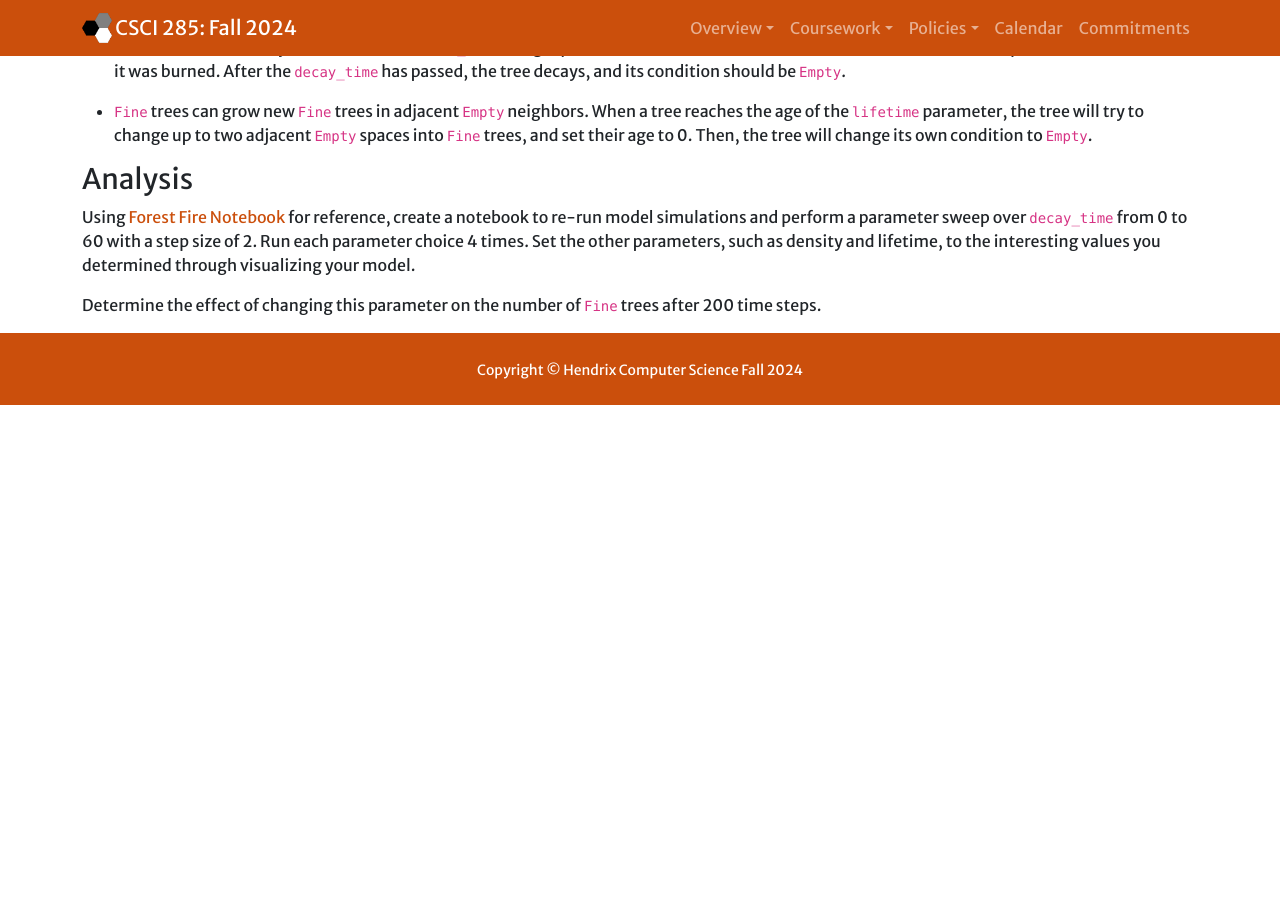
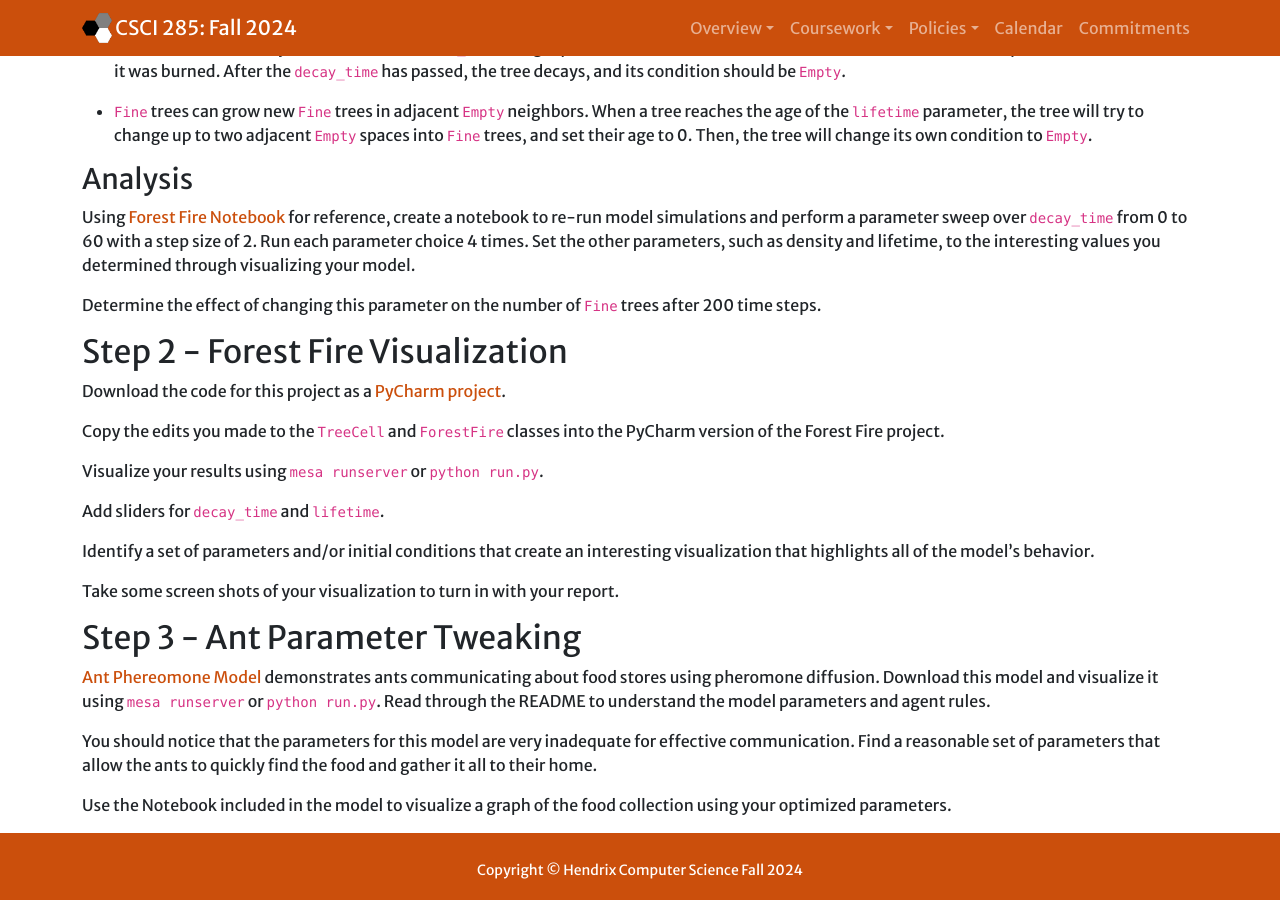
Before and after one commit to Hendrix-CS/csci285, a Jekyll site: the page built from labs/abm.md, in a window 1280 px wide and 900 px high, scrolled down 677 px. Built offline with Jekyll 4.4.1, drawn with Linux system fonts in a browser that asks for light colours; nearby versions of some CDN libraries; our own code applies the rules of GitHub Pages for plain Markdown files; before the commit the page ends 1082 px from its top, so only the background shows below that.

Commit message:
adding more ABM

```diff
--- a/labs/abm.md
+++ b/labs/abm.md
@@ -40,3 +40,26 @@ Now, revise the Tree lifecycle in the step method to incorporate the following:
 Using [Forest Fire Notebook](https://nbviewer.org/github/Hendrix-CS/csci285/blob/master/assets/notebooks/Forest%20Fire%20Model.ipynb) for reference, create a notebook to re-run model simulations and perform a parameter sweep over `decay_time` from 0 to 60 with a step size of 2. Run each parameter choice 4 times. Set the other parameters, such as density and lifetime, to the interesting values you determined through visualizing your model.
 
  Determine the effect of changing this parameter on the number of `Fine` trees after 200 time steps.
+
+
+## Step 2 - Forest Fire Visualization
+
+Download the code for this project as a [PyCharm project](https://github.com/mgoadric/forestfires/archive/refs/heads/main.zip).
+
+Copy the edits you made to the `TreeCell` and `ForestFire` classes into the PyCharm version of the Forest Fire project.
+
+Visualize your results using `mesa runserver` or `python run.py`.
+
+Add sliders for `decay_time` and `lifetime`.
+
+Identify a set of parameters and/or initial conditions that create an interesting visualization that highlights all of the model's behavior.
+
+Take some screen shots of your visualization to turn in with your report.
+
+## Step 3 - Ant Parameter Tweaking
+
+[Ant Phereomone Model](https://github.com/wilsojb/ants-mesa/archive/refs/heads/master.zip) demonstrates ants communicating about food stores using pheromone diffusion. Download this model and visualize it using `mesa runserver` or `python run.py`. Read through the README to understand the model parameters and agent rules.
+
+You should notice that the parameters for this model are very inadequate for effective communication. Find a reasonable set of parameters that allow the ants to quickly find the food and gather it all to their home.
+
+Use the Notebook included in the model to visualize a graph of the food collection using your optimized parameters.
```
